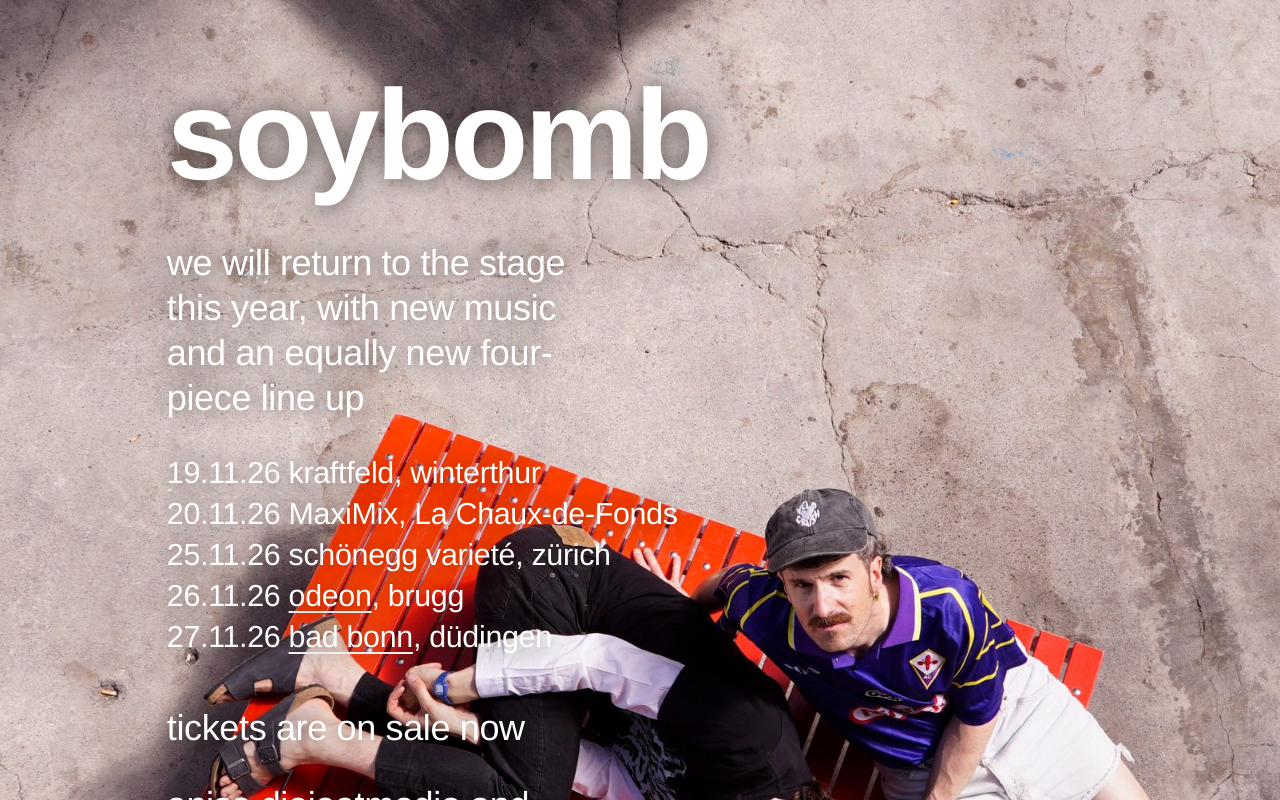
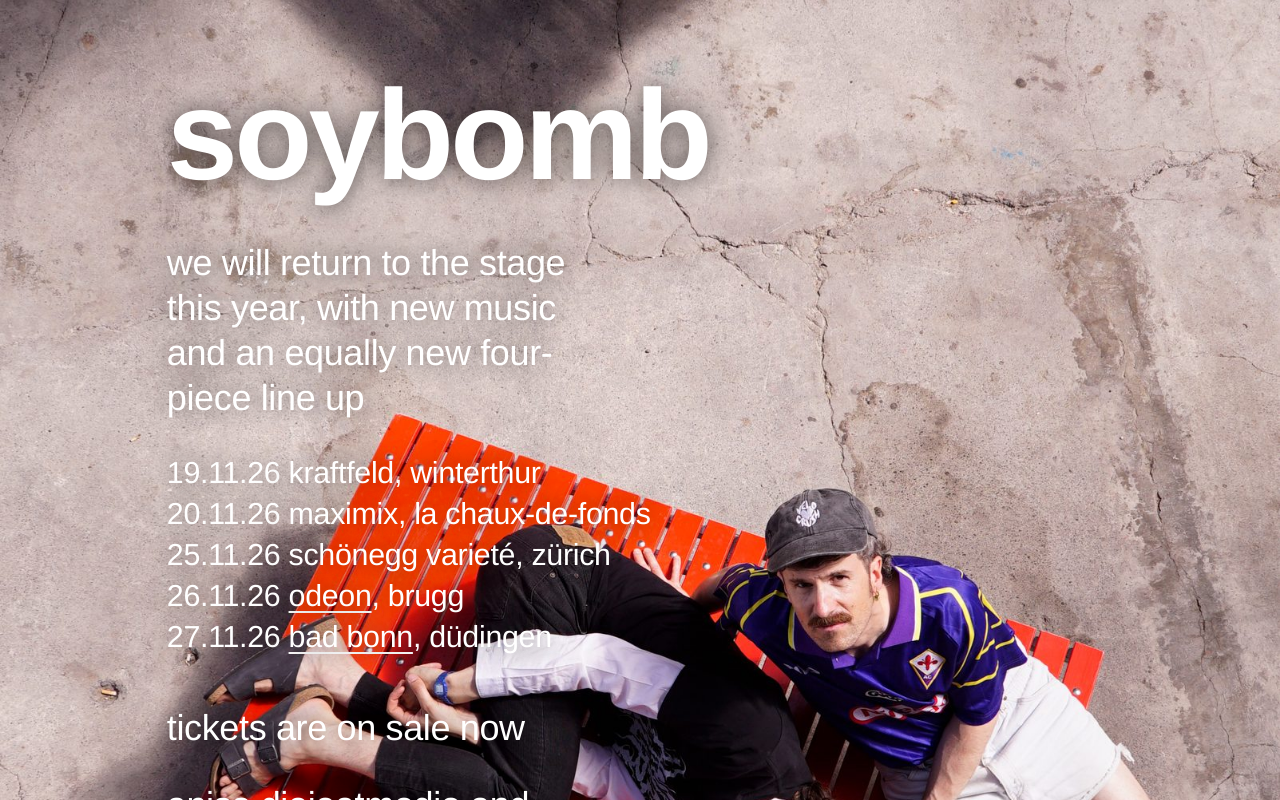
Before and after one commit to Achiermann/soybomb.ch, a Next.js app: page / in a window 1280 px wide. Shown: the top 800 px of the page. Built offline with nearby package versions, Linux system fonts and the light colour scheme.

Commit message:
Schreibweiseupdate

```diff
--- a/app/page.tsx
+++ b/app/page.tsx
@@ -3,7 +3,7 @@ import styles from "./page.module.css";
 
 const SHOWS = [
   { date: "19.11.26", venue: "kraftfeld", city: "winterthur" },
-  { date: "20.11.26", venue: "MaxiMix", city: "La Chaux-de-Fonds" },
+  { date: "20.11.26", venue: "maximix", city: "la chaux-de-fonds" },
   { date: "25.11.26", venue: "schönegg varieté", city: "zürich" },
   {
     date: "26.11.26",
```
